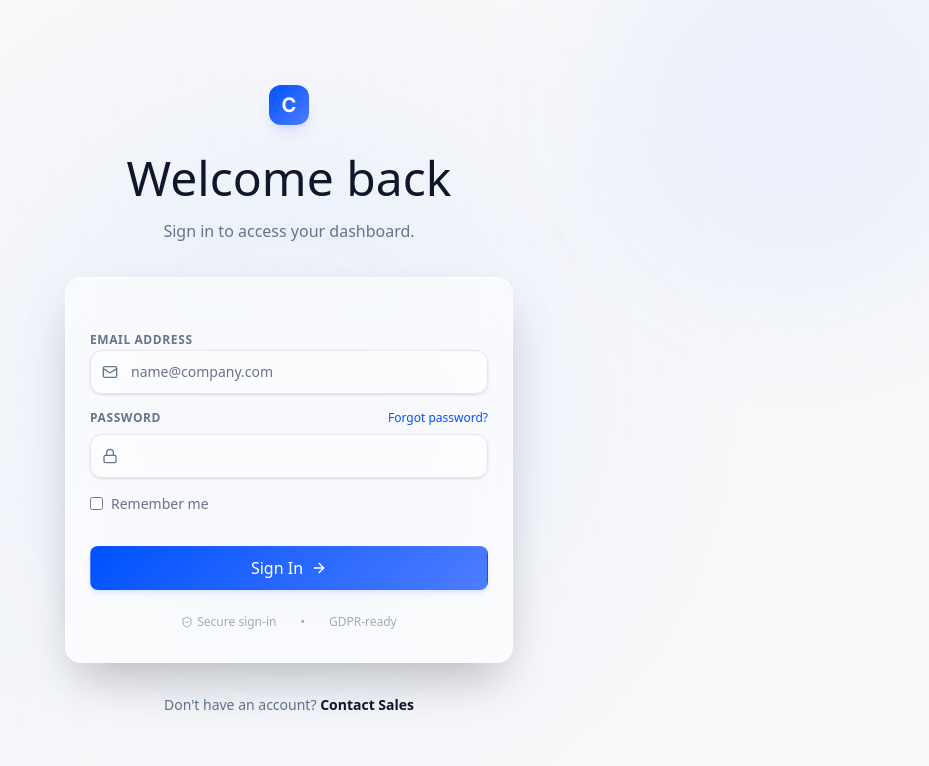
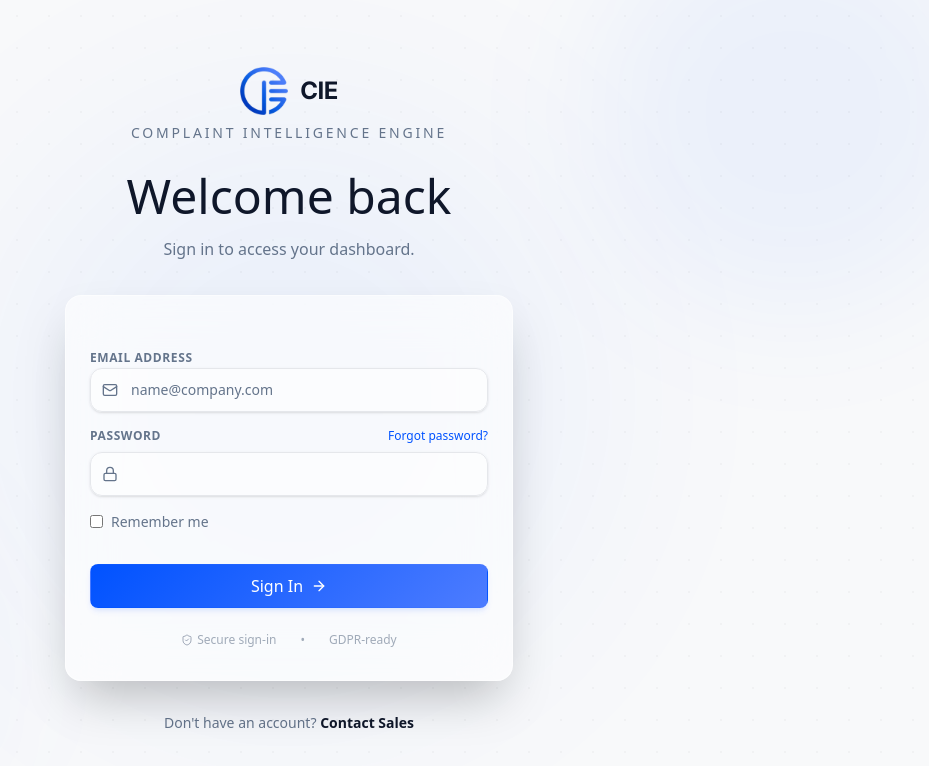
Before and after one commit to kunalkharat22/CIE-NextJS-Frontend, a Next.js app: page /login in a window 1280 px wide. Shown: the top 766 px of the page, without its empty margins (351-1280 px from the left). Built offline with nearby package versions, Linux system fonts and the light colour scheme.

Commit message:
feat: update auth and docs

```diff
--- a/src/app/login/page.tsx
+++ b/src/app/login/page.tsx
@@ -7,6 +7,7 @@ import { Card, CardContent, CardFooter, CardHeader } from "@/components/ui/card"
 import { Badge } from "@/components/ui/badge"
 import { ArrowRight, Lock, Mail, ShieldCheck, X } from "lucide-react"
 import Link from "next/link"
+import Image from "next/image"
 import { cn } from "@/lib/utils"
 // Import Demo Hooks
 import { useDemo } from "@/lib/demo/store"
@@ -86,10 +87,14 @@ export default function LoginPage() {
 
             <div className="w-full max-w-[480px] p-4 relative z-10 animate-in fade-in zoom-in-95 duration-500">
                 <div className="text-center mb-8">
-                    <div className="inline-flex items-center gap-2 mb-6">
-                        <div className="h-10 w-10 rounded-xl bg-signature-gradient flex items-center justify-center shadow-accent-lg hover-lift">
-                            <span className="text-white font-display font-bold text-xl">C</span>
+                    <div className="flex flex-col items-center gap-2 mb-6">
+                        <div className="inline-flex items-center gap-3">
+                            <div className="relative h-12 w-12 shrink-0 hover-lift">
+                                <Image src="/logo.png" alt="CIE Logo" fill className="object-contain" priority />
+                            </div>
+                            <span className="font-display font-bold text-2xl tracking-tight">CIE</span>
                         </div>
+                        <p className="text-sm text-muted-foreground uppercase tracking-[0.2em] font-medium">Complaint Intelligence Engine</p>
                     </div>
 
                     <h1 className="type-h2 text-foreground mb-3">
--- a/src/app/page.tsx
+++ b/src/app/page.tsx
@@ -200,7 +200,7 @@ export default function DashboardPage() {
             <div className="relative z-10 flex flex-col md:flex-row justify-between gap-8 items-end">
               <div>
                 <div className="flex items-center gap-3 mb-2">
-                  <h1 className="type-h1 tracking-tight text-white">Dashboard</h1>
+                  <h1 className="type-h1 tracking-tight text-white">CIE Dashboard</h1>
 
 
                 </div>
--- a/src/lib/demo/auth.ts
+++ b/src/lib/demo/auth.ts
@@ -1,5 +1,5 @@
 export const DEMO_USERS = [
-    { role: 'Admin', name: 'System Admin', email: 'admin', password: 'admin123' },
+    { role: 'Admin', name: 'System Admin', email: 'admin@cie.ai', password: 'admin123' },
     { role: 'Founder', name: 'Altamash Khan', email: 'altamash@cie.ai', password: 'Founder2024!' },
     { role: 'Co-Founder', name: 'Nilopher Khan', email: 'nilopher@cie.ai', password: 'Cofounder2024!' }
 ];
--- a/src/lib/demo/store.tsx
+++ b/src/lib/demo/store.tsx
@@ -281,7 +281,9 @@ export function DemoProvider({ children }: { children: React.ReactNode }) {
 
 
     const login = (email: string, password?: string) => {
-        const validUser = DEMO_USERS.find(u => (u.email === email || (u.email === 'admin' && email === 'admin')) && u.password === password);
+        // Robust check: trim whitespace and case-insensitive email
+        const cleanEmail = email.trim().toLowerCase();
+        const validUser = DEMO_USERS.find(u => u.email.toLowerCase() === cleanEmail && u.password === password);
 
         if (validUser) {
             // Find existing agent or create a mock one properly
```
Also changed, not shown: 2 other files (tests, documents, lock files or other folders).
